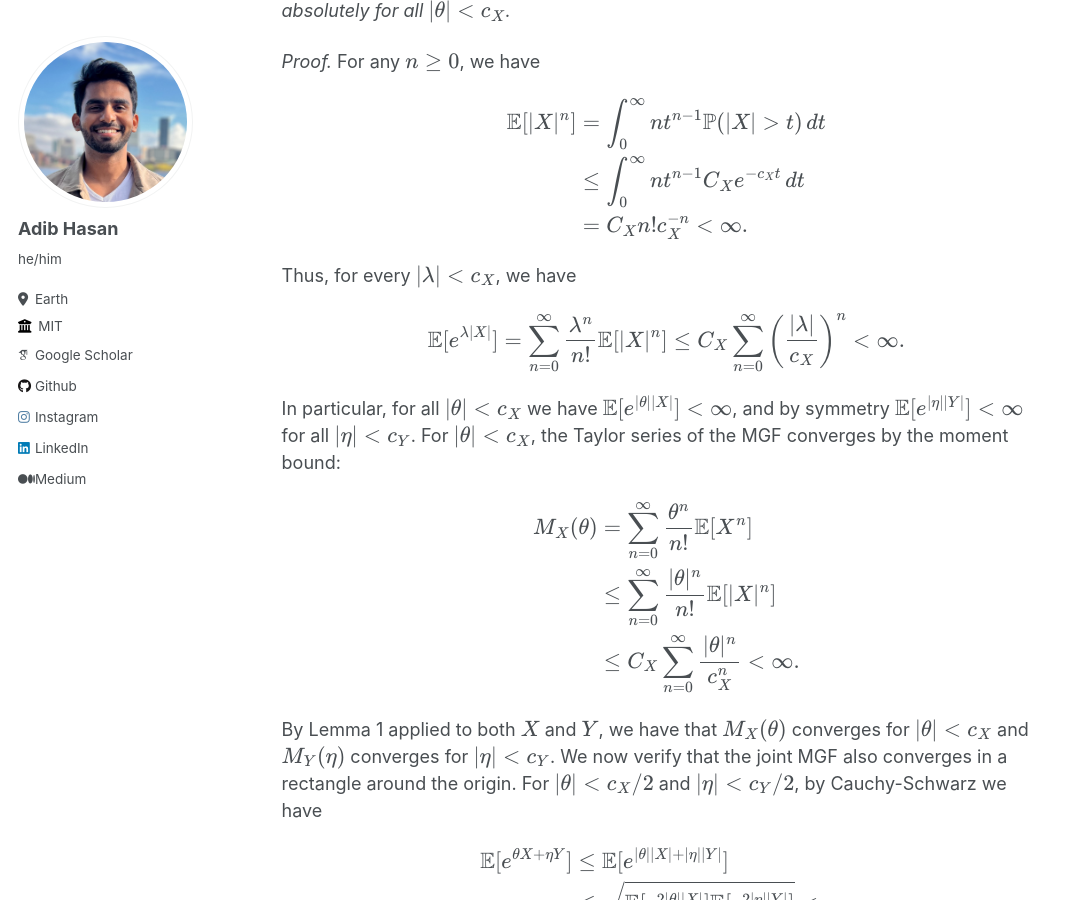
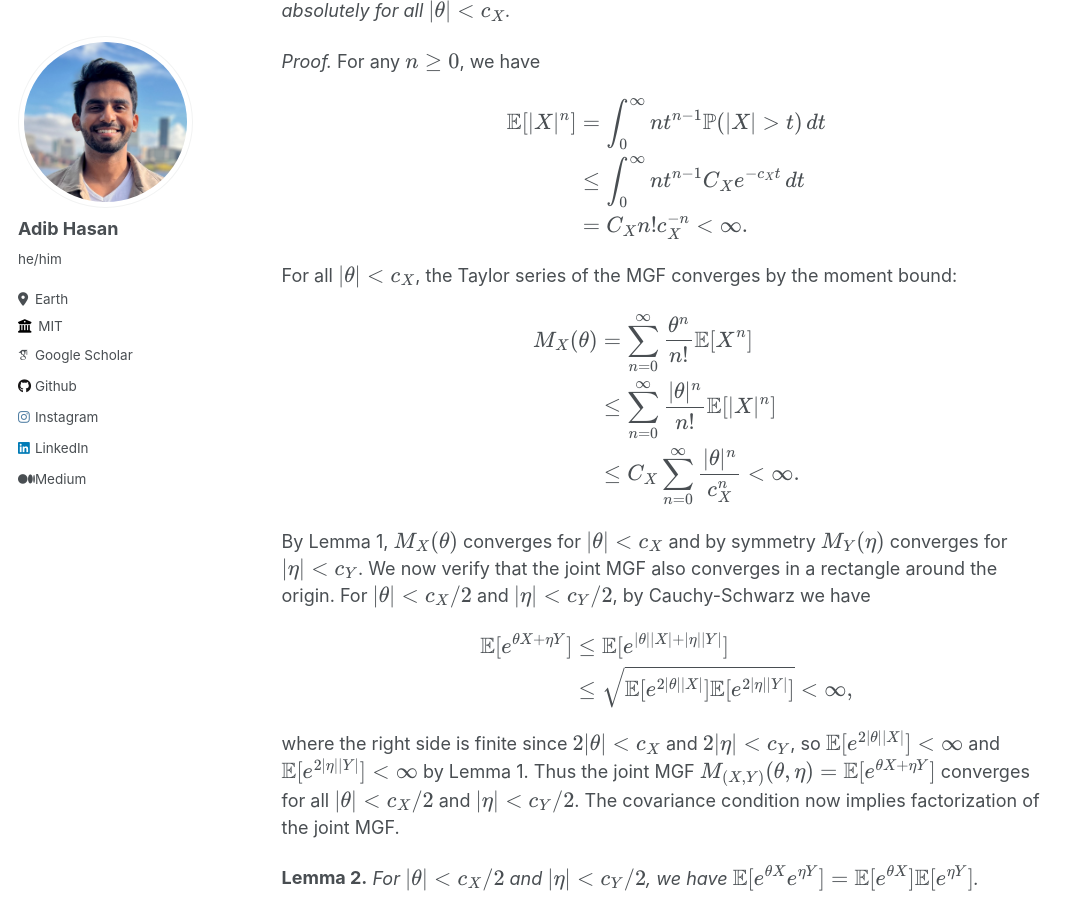
Before and after one commit to Neehan/neehan.github.io, a Jekyll site: the page built from _blog/no-corr-to-independence.md, in a window 1280 px wide and 900 px high, scrolled down 2196 px. Shown: the whole window, without its empty margins (0-1084 px from the left). Built offline with Jekyll 4.4.1, drawn with Linux system fonts in a browser that asks for light colours; some web fonts are replaced.

```diff
--- a/_blog/no-corr-to-independence.md
+++ b/_blog/no-corr-to-independence.md
@@ -66,13 +66,7 @@ $$
 \end{align}
 $$
 
-Thus, for every $\|\lambda\| < c\_X$, we have
-
-$$
-\mathbb E[e^{\lambda |X|}] = \sum_{n=0}^\infty \frac{\lambda^n}{n!}\mathbb E[|X|^n] \le C_X\sum_{n=0}^\infty \left(\frac{|\lambda|}{c_X}\right)^n < \infty.
-$$
-
-In particular, for all $\|\theta\| < c\_X$ we have $\mathbb E[e^{\|\theta\|\|X\|}] < \infty$, and by symmetry $\mathbb E[e^{\|\eta\|\|Y\|}] < \infty$ for all $\|\eta\| < c\_Y$. For $\|\theta\| < c\_X$, the Taylor series of the MGF converges by the moment bound:
+For all $\|\theta\| < c\_X$, the Taylor series of the MGF converges by the moment bound:
 
 $$
 \begin{align}
@@ -82,7 +76,7 @@ M_X(\theta) &= \sum_{n=0}^\infty \frac{\theta^n}{n!}\mathbb E[X^n] \\
 \end{align}
 $$
 
-By Lemma 1 applied to both $X$ and $Y$, we have that $M\_X(\theta)$ converges for $\|\theta\| < c\_X$ and $M\_Y(\eta)$ converges for $\|\eta\| < c\_Y$. We now verify that the joint MGF also converges in a rectangle around the origin. For $\|\theta\| < c\_X/2$ and $\|\eta\| < c\_Y/2$, by Cauchy-Schwarz we have
+By Lemma 1, $M\_X(\theta)$ converges for $\|\theta\| < c\_X$ and by symmetry $M\_Y(\eta)$ converges for $\|\eta\| < c\_Y$. We now verify that the joint MGF also converges in a rectangle around the origin. For $\|\theta\| < c\_X/2$ and $\|\eta\| < c\_Y/2$, by Cauchy-Schwarz we have
 
 $$
 \begin{align}
```
Also changed, not shown: _pages/about.md (+2 -4 lines).
